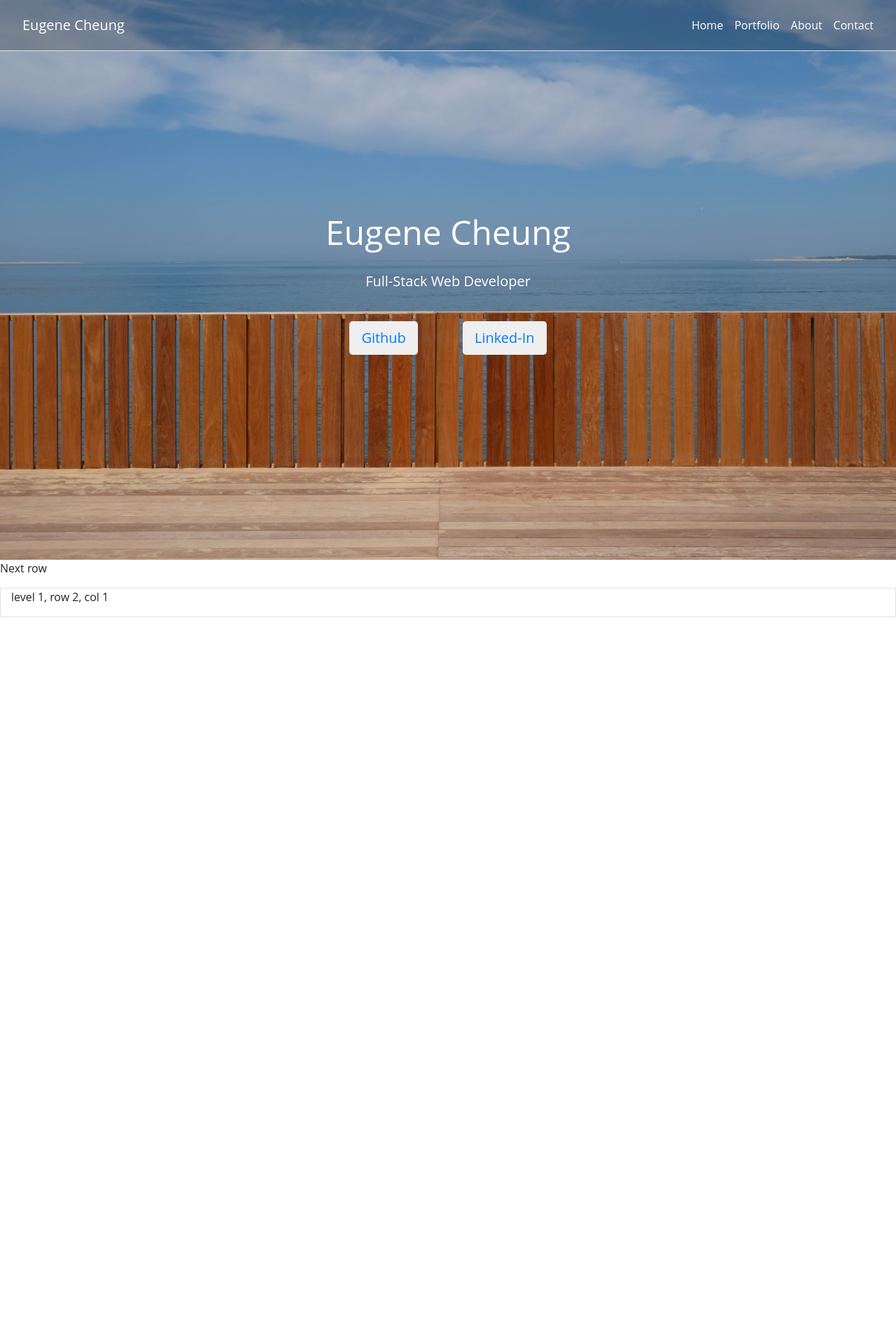
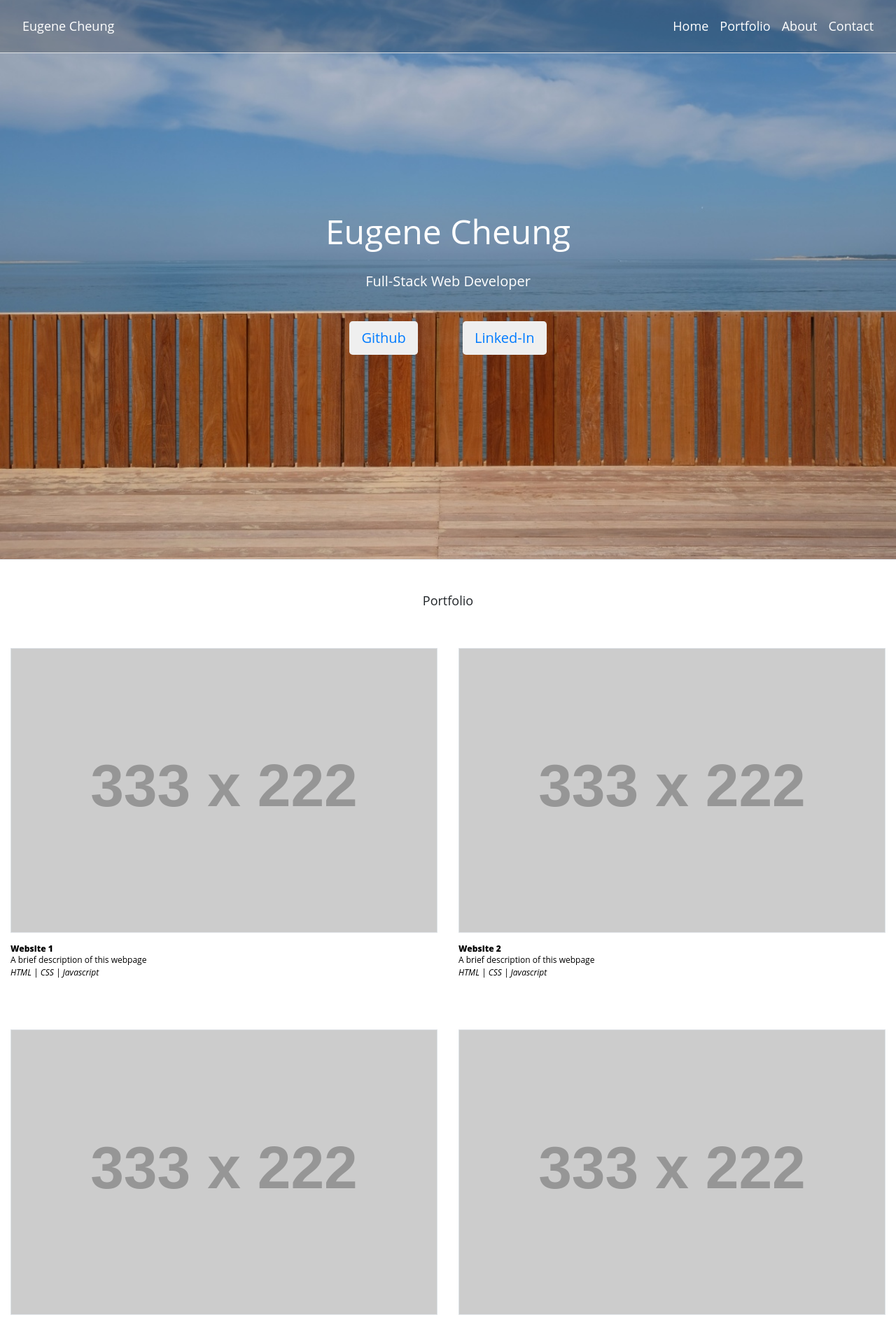
Before and after one commit to eykcheung/personal-portfolio, a plain HTML site: page index.html in a window 1280 px wide. Shown: the top 1882 px of the page at 70% size. Before the commit the page ends 882 px from the top, so only its background shows below. Drawn offline with nearby package versions, Linux system fonts and the light colour scheme; placeholder pictures from the web are drawn by us.

Commit message:
portfolio section added

```diff
--- a/index.html
+++ b/index.html
@@ -18,33 +18,33 @@
 
     <!-- Navigation Bar -->
 
-  <nav class="navbar navbar-expand-sm py-3 fixed-top position-fixed w-100 border-bottom">
+  <nav class="navbar navbar-expand-sm py-3 fixed-top position-fixed w-100 border-bottom navbar-light">
     <button class="navbar-toggler" type="button" data-toggle="collapse" data-target="#navbarTogglerDemo03" aria-controls="navbarTogglerDemo03" aria-expanded="false" aria-label="Toggle navigation">
       <span class="navbar-toggler-icon"></span>
     </button>
-    <a class="navbar-brand pl-2" href="#">Eugene Cheung</a>
+    <a class="navbar-brand pl-2 text-white" href="#">Eugene Cheung</a>
 
     <div class="collapse navbar-collapse" id="navbarTogglerDemo03">
       <ul class="navbar-nav ml-auto align-content-center">
-        <li class="nav-item active">
-          <a class="nav-link" href="#">Home <span class="sr-only">(current)</span></a>
+        <li class="nav-item">
+          <a class="nav-link active text-white" href="#">Home <span class="sr-only">(current)</span></a>
         </li>
         <li class="nav-item">
-          <a class="nav-link" href="#">Portfolio</a>
+          <a class="nav-link text-white" href="#">Portfolio</a>
         </li>
         <li class="nav-item">
-          <a class="nav-link" href="#">About</a>
+          <a class="nav-link text-white" href="#">About</a>
         </li>
         <li class="nav-item">
-          <a class="nav-link" href="#">Contact</a>
+          <a class="nav-link text-white" href="#">Contact</a>
         </li>
       </ul>
     </div>
   </nav>
 
   <!-- Hero content -->
-  <div id="hero" class="position-relative">
-    <div class="container-fluid align-self-center">
+  <div id="hero" class="position-relative border-bottom">
+    <div class="container-fluid align-self-center landing">
       <div class="row justify-content-center align-items-center">
           <div class="col-12 text-white my-auto mx-auto align-items-center justify-content-center">
             <h1>Eugene Cheung</h1>
@@ -58,7 +58,7 @@
       <div class="row justify-content-center align-items-center">
         <div class="col-12 caption-2">
           <div class="github">
-            <button class="btn btn-lg"><a href="#">Github</a></button>
+            <button class="btn btn-lg"><a href="https://github.com/eykcheung" target="_blank">Github</a></button>
           </div>
           <div class="linked-in">
             <button class="btn btn-lg"><a href="#">Linked-In</a></button>
@@ -72,36 +72,67 @@
 
 
 
-  <div class="container-fluid">
+  <div class="container-fluid portfolio">
     <div class="row">
-      <p>Next row</p>
+      <div class="col-12 text-center pt-5"><h3>Portfolio</h3></div>
     </div>
+    <div class="row">
+      <!-- Website 1 -->
+      <div class="col-12 col-md-6 pt-5 pb-4">
+        <div class="image mb-3 border">
+          <a href="#"><img class="img-fluid w-100 unrounded" src="https://via.placeholder.com/333x222" /></a>
+        </div>
+        <h6 class="website-name"><strong><a href="#" class="website-link">Website 1</a></strong></h6>
+        <p class="website-description">A brief description of this webpage</p>
+        <p class="website-languages">HTML | CSS | Javascript</p>
+      </div>
 
+      <!-- Website 2 -->
+      <div class="col-12 col-md-6 pt-5 pb-4 portfolio-item">
+        <div class="image mb-3 border">
+          <a href="#"><img class="img-fluid w-100 unrounded" src="https://via.placeholder.com/333x222" /></a>
+        </div>
+        <h6 class="website-name"><strong><a href="#" class="website-link">Website 2</a></strong></h6>
+        <p class="website-description">A brief description of this webpage</p>
+        <p class="website-languages">HTML | CSS | Javascript</p>
+      </div>
+
+      <!-- Website 3 -->
+      <div class="col-12 col-md-6 pt-5 pb-4 portfolio-item">
+        <div class="image mb-3 border">
+          <a href="#"><img class="img-fluid w-100 unrounded" src="https://via.placeholder.com/333x222" /></a>
+        </div>
+        <h6 class="website-name"><strong><a href="#" class="website-link">Website 3</a></strong></h6>
+        <p class="website-description">A brief description of this webpage</p>
+        <p class="website-languages">HTML | CSS | Javascript</p>
+      </div>
+
+      <!-- Website 4 -->
+      <div class="col-12 col-md-6 pt-5 pb-4 portfolio-item">
+        <div class="image mb-3 border">
+          <a href="#"><img class="img-fluid w-100 unrounded" src="https://via.placeholder.com/333x222" /></a>
+        </div>
+        <h6 class="website-name"><strong><a href="#" class="website-link">Website 4</a></strong></h6>
+        <p class="website-description">A brief description of this webpage</p>
+        <p class="website-languages">HTML | CSS | Javascript</p>
+      </div>
+
+
+
+    </div>    <!-- close row (portfolio section)-->
+
+    <!-- About me -->
     <div class="row">
-      <div class="col-12 border w-100">
-        <p>level 1, row 2, col 1</p>
+      <div class="col-12 ">
+        About me
       </div>
-    </div>
+    </div>    <!-- close row (About me section) -->
+
   </div>
 
 
-  <!-- <div id="hero" class="position-relative">
-    <div class="container-fluid">
-      <div class="row">
-        <div class="col-auto mx-auto my-auto">
-          <h2 class="text-white  align-items-center">Eugene Cheung</h2>
-        </div>
-      </div>
 
 
-      <div class="row">
-        <div class="col-sm-12 col-md-4">
-          level 1, col-1
-        </div>
-      </div>
-
-    </div>  close container
-  </div> -->
 
 
   <!-- Optional JavaScript -->
--- a/style.css
+++ b/style.css
@@ -1,6 +1,24 @@
 body {
   font-family: "Open Sans";
 }
+
+/* Navigation Bar */
+.navbar-brand, .nav-link {
+  color: white;
+  font-size: 18px;
+}
+
+.nav-link {
+  color: white;
+}
+
+/*.navbar-toggler {
+  background-color: rgba(255, 255, 255, 0);
+  border-color: white;
+}*/
+
+/* --------------- */
+
 
 .container-fluid {
   width: 100%;
@@ -8,15 +26,6 @@ body {
   flex-direction: column;
   flex-wrap: wrap;
   align-items: center;
-}
-
-
-.hero-col {
-  border: 5px solid red;
-}
-
-.hero-row {
-  border: 5px solid green;
 }
 
 #hero {
@@ -70,6 +79,33 @@ h1, h5 {
   padding-right: 24px;
 }
 
-.navbar-brand, .nav-link {
-  color: white
+
+
+h3 {
+  font-size: 18px;
 }
+
+.website-name, .website-description, .website-languages, .website-link {
+  font-size: 12px;
+  margin: 0 0;
+  color: black;
+}
+
+.website-link:hover {
+  color: rgba(70, 121, 168, 1);
+  text-decoration: none;
+}
+
+.website-languages {
+  font-style: italic;
+}
+
+.website-name {
+  font-weight: bold;
+}
+
+@media (max-width: 768px) {
+  .portfolio-item {
+    border-top: 1px solid rgba(0,0,0,.1);
+  }
+}
```
